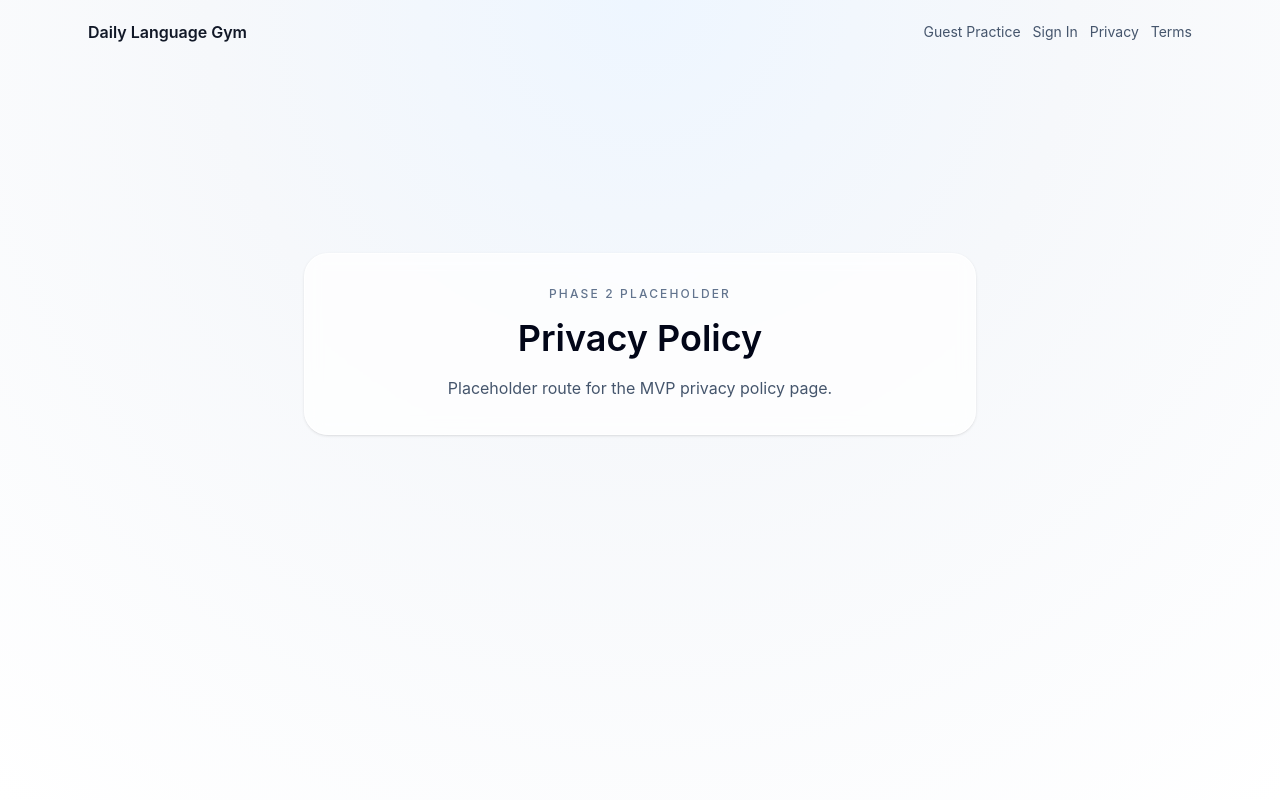
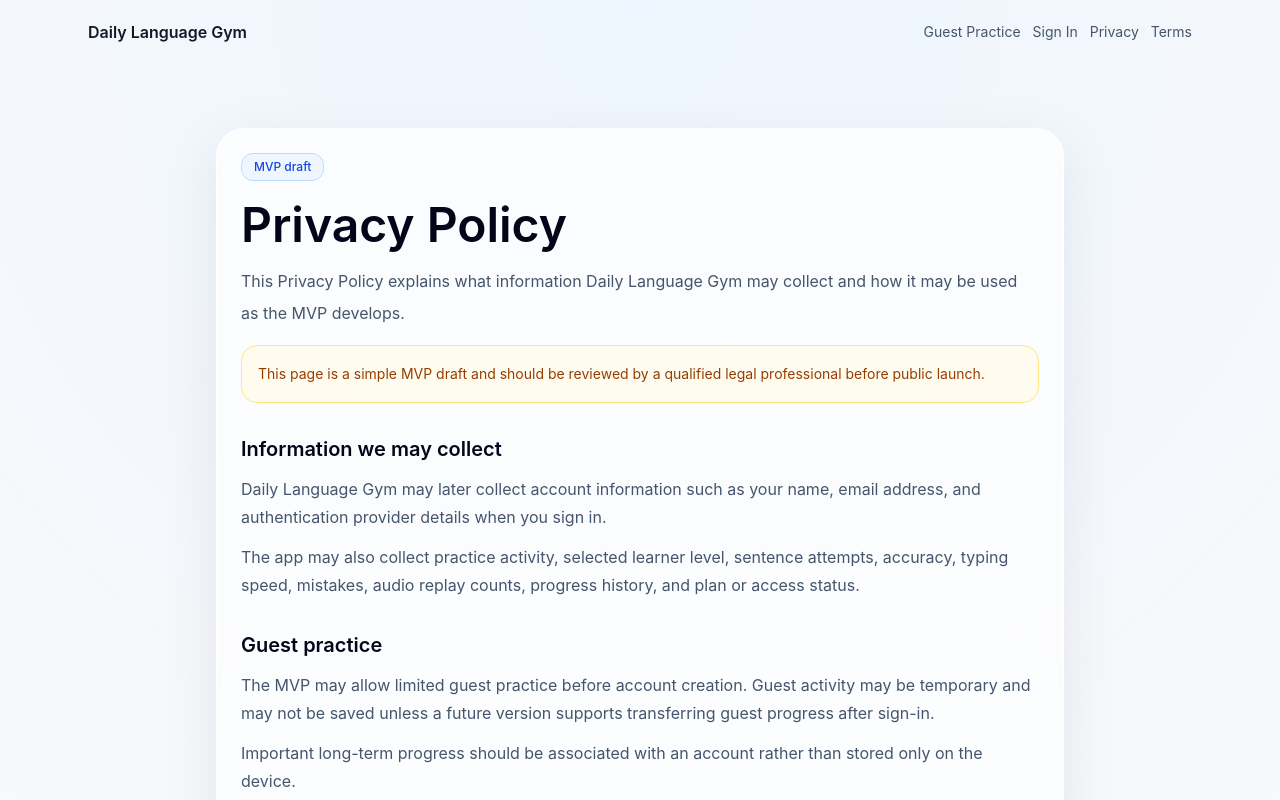
Before and after one commit to mahdi-ali259/language-gym, a Next.js app: page /privacy in a window 1280 px wide. Shown: the top 800 px of the page. Built offline with nearby package versions, Linux system fonts and the light colour scheme.

Commit message:
Add MVP legal pages

```diff
--- /dev/null
+++ b/src/app/(public)/_components/legal-page.tsx
@@ -0,0 +1,50 @@
+import { Badge, GlassPanel } from "@/components/ui";
+
+type LegalSection = {
+  body: string[];
+  title: string;
+};
+
+type LegalPageProps = {
+  intro: string;
+  sections: LegalSection[];
+  title: string;
+};
+
+export function LegalPage({ intro, sections, title }: LegalPageProps) {
+  return (
+    <main className="mx-auto w-full max-w-4xl px-4 py-10 sm:px-6 sm:py-16">
+      <GlassPanel>
+        <Badge tone="accent">MVP draft</Badge>
+        <h1 className="mt-5 text-3xl font-semibold text-slate-950 sm:text-5xl">
+          {title}
+        </h1>
+        <p className="mt-4 text-base leading-8 text-slate-600">{intro}</p>
+        <p className="mt-4 rounded-2xl border border-amber-200 bg-amber-50/80 p-4 text-sm leading-6 text-amber-800">
+          This page is a simple MVP draft and should be reviewed by a qualified
+          legal professional before public launch.
+        </p>
+
+        <div className="mt-8 space-y-8">
+          {sections.map((section) => (
+            <section key={section.title}>
+              <h2 className="text-xl font-semibold text-slate-950">
+                {section.title}
+              </h2>
+              <div className="mt-3 space-y-3">
+                {section.body.map((paragraph) => (
+                  <p
+                    className="text-sm leading-7 text-slate-600 sm:text-base"
+                    key={paragraph}
+                  >
+                    {paragraph}
+                  </p>
+                ))}
+              </div>
+            </section>
+          ))}
+        </div>
+      </GlassPanel>
+    </main>
+  );
+}
--- a/src/app/(public)/privacy/page.tsx
+++ b/src/app/(public)/privacy/page.tsx
@@ -1,10 +1,69 @@
-import { RoutePlaceholder } from "../../_components/route-placeholder";
+import { LegalPage } from "../_components/legal-page";
+
+const privacySections = [
+  {
+    title: "Information we may collect",
+    body: [
+      "Daily Language Gym may later collect account information such as your name, email address, and authentication provider details when you sign in.",
+      "The app may also collect practice activity, selected learner level, sentence attempts, accuracy, typing speed, mistakes, audio replay counts, progress history, and plan or access status."
+    ]
+  },
+  {
+    title: "Guest practice",
+    body: [
+      "The MVP may allow limited guest practice before account creation. Guest activity may be temporary and may not be saved unless a future version supports transferring guest progress after sign-in.",
+      "Important long-term progress should be associated with an account rather than stored only on the device."
+    ]
+  },
+  {
+    title: "Google sign-in",
+    body: [
+      "A future MVP phase may use Google sign-in for authentication. If enabled, Google may provide basic profile information needed to create and manage your account.",
+      "Authentication data should be handled through the selected authentication provider and should not require users to share a password directly with Daily Language Gym."
+    ]
+  },
+  {
+    title: "How we may use information",
+    body: [
+      "We may use account and practice information to provide the service, save progress, personalize practice, show results, enforce access limits, troubleshoot issues, and improve the product.",
+      "Future versions may use practice data to identify weak words, repeated mistakes, listening difficulty, and improvement over time."
+    ]
+  },
+  {
+    title: "Analytics",
+    body: [
+      "The app may later use basic analytics to understand usage patterns, such as page visits, guest practice starts, workout completions, and feature engagement.",
+      "Analytics should be used to improve the service and should avoid collecting sensitive typed content unless clearly needed for learning features."
+    ]
+  },
+  {
+    title: "Payments and subscriptions",
+    body: [
+      "Payments and subscriptions are planned for a later phase and are not active in the MVP.",
+      "If subscriptions are added later, payment details should be handled by a payment provider rather than stored directly by Daily Language Gym."
+    ]
+  },
+  {
+    title: "Data security",
+    body: [
+      "The product should use reasonable technical safeguards for account and practice data, including environment-based secrets and database access controls.",
+      "No online service can guarantee complete security, so users should avoid entering sensitive personal information into practice fields."
+    ]
+  },
+  {
+    title: "Contact and updates",
+    body: [
+      "This policy may be updated as the product evolves. Future versions should include a clear contact method before public launch."
+    ]
+  }
+];
 
 export default function PrivacyPolicyPage() {
   return (
-    <RoutePlaceholder
+    <LegalPage
+      intro="This Privacy Policy explains what information Daily Language Gym may collect and how it may be used as the MVP develops."
+      sections={privacySections}
       title="Privacy Policy"
-      description="Placeholder route for the MVP privacy policy page."
     />
   );
 }
--- a/src/app/(public)/terms/page.tsx
+++ b/src/app/(public)/terms/page.tsx
@@ -1,10 +1,69 @@
-import { RoutePlaceholder } from "../../_components/route-placeholder";
+import { LegalPage } from "../_components/legal-page";
+
+const termsSections = [
+  {
+    title: "Use of the service",
+    body: [
+      "Daily Language Gym is intended to help users practice English through short listening and typing workouts. The first launch focus is Arabic speakers learning English.",
+      "You agree to use the service responsibly and not attempt to misuse, disrupt, reverse engineer, or interfere with the app."
+    ]
+  },
+  {
+    title: "Accounts and sign-in",
+    body: [
+      "A future MVP phase may support Google sign-in. You are responsible for maintaining access to the Google account or authentication method you use.",
+      "Some features may require an account so progress, settings, results, and access limits can be saved."
+    ]
+  },
+  {
+    title: "Guest mode",
+    body: [
+      "Guest Mode may allow limited first practice before sign-in. Guest sessions are provided for trial use and may not save long-term progress.",
+      "The app may ask users to sign in after guest practice to save progress and continue using account-based features."
+    ]
+  },
+  {
+    title: "Learning content and results",
+    body: [
+      "The app may show English sentences, Arabic translations, audio references, typing feedback, accuracy, mistakes, and progress summaries.",
+      "Practice results are informational and educational. The app does not guarantee a specific learning outcome, test score, job result, or level of fluency."
+    ]
+  },
+  {
+    title: "Free and premium access",
+    body: [
+      "The MVP may include a freemium-ready structure with limited free daily access.",
+      "Paid subscriptions and premium access are planned for a later phase but are not active in the MVP. Any future paid terms should be added and reviewed before launch."
+    ]
+  },
+  {
+    title: "User content and practice input",
+    body: [
+      "Users should only enter practice responses related to the exercises. Do not enter sensitive personal, financial, medical, or confidential information into practice fields.",
+      "Future versions may process typed answers, mistakes, and replay counts to provide feedback and improve practice recommendations."
+    ]
+  },
+  {
+    title: "Availability and changes",
+    body: [
+      "The service may change as the MVP develops. Features, access limits, practice content, and page structure may be updated over time.",
+      "The service may occasionally be unavailable due to maintenance, errors, hosting issues, or product changes."
+    ]
+  },
+  {
+    title: "Review before launch",
+    body: [
+      "These Terms are a simple MVP draft and should be reviewed by a qualified legal professional before the product is launched publicly."
+    ]
+  }
+];
 
 export default function TermsOfServicePage() {
   return (
-    <RoutePlaceholder
+    <LegalPage
+      intro="These Terms describe the basic rules for using Daily Language Gym as the MVP develops."
+      sections={termsSections}
       title="Terms of Service"
-      description="Placeholder route for the MVP terms of service page."
     />
   );
 }
```
